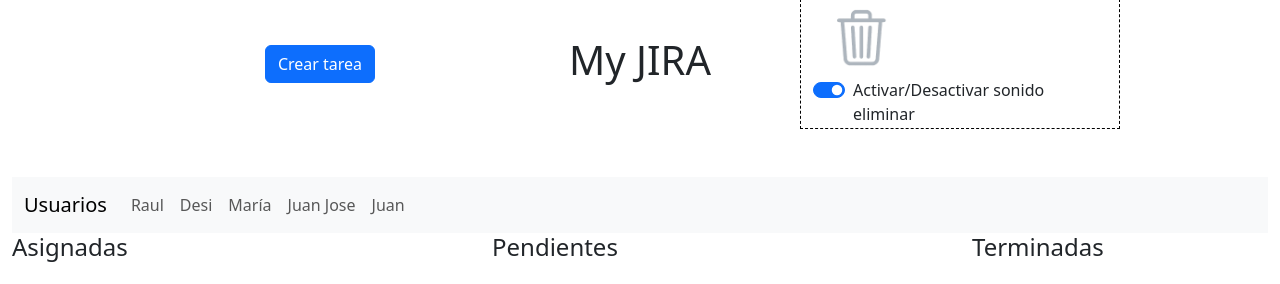
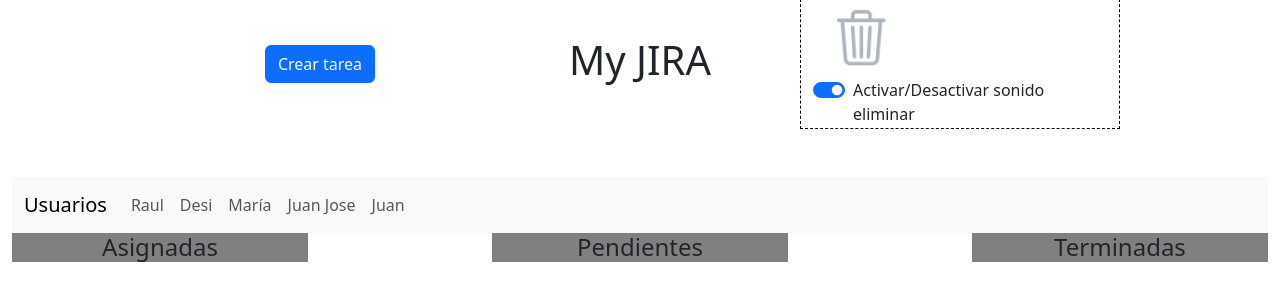
Before and after one commit to raulete032/myJira, a PHP site: page / in a window 1280 px wide. Shown: the part 25-309 px from the top of the page. Run offline with PHP 8.4, Linux system fonts and the light colour scheme.

Commit message:
Add files via upload

```diff
--- a/css/index.css
+++ b/css/index.css
@@ -1,3 +1,10 @@
+
+
+
+
+.container-fluid{
+    height: 100%;
+}
 
 #deleteTarea img{
     width: 100px !important;
@@ -14,3 +21,20 @@
 #deleteTarea:hover{
     cursor: pointer;
 }
+
+.cuerpo{
+    height: 100%;
+    background-color: gray;
+}
+
+.tareas{
+    background-color: white;
+}
+
+.tareas h4{
+    text-align: center;
+    position: sticky;
+    top: 0px;
+    z-index: 100;
+    background-color: gray;
+}
```
